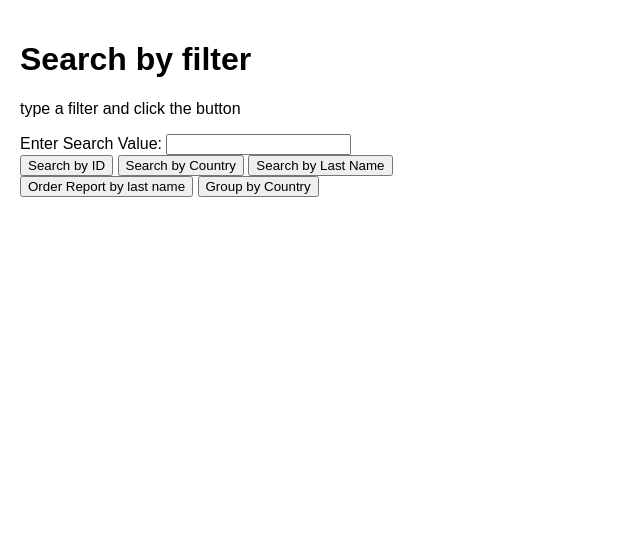
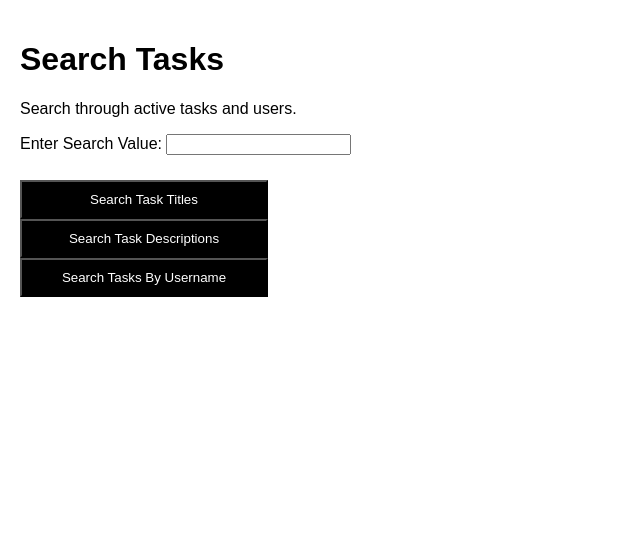
Before and after one commit to Ragnarok1337/Project-Management-Website, a Flask app: page /search in a window 1280 px wide. Shown: the part 48-603 px from the top of the page, without its empty margins (0-640 px from the left). Run offline with Flask 3, Linux system fonts and the light colour scheme.

Commit message:
Implemented search function, split search results depending on columns returned by query

```diff
--- /dev/null
+++ b/ProjectManagementVenv/pyvenv.cfg
@@ -0,0 +1,3 @@
+home = C:\Users\cassi\AppData\Local\Programs\Python\Python310
+include-system-site-packages = false
+version = 3.10.6
--- a/Styles/style.css
+++ b/Styles/style.css
@@ -64,3 +64,22 @@ footer {
     bottom: 0;
     width: 100%;
 }
+
+/* Search Page */
+.searchBtn{
+    width:20%;
+    color:white;
+    background-color: black;
+    padding-top:10px;
+    padding-bottom:10px;
+}
+
+.searchBtn:hover{
+    color:cyan;
+}
+
+#searchBtnDiv{
+    display:flex;
+    flex-direction:column;
+    margin-top:25px;
+}
--- a/Templates/search.html
+++ b/Templates/search.html
@@ -16,16 +16,11 @@
 
         {{sform.value}}</br>
 
-        <button type="submit" name="search_id">Search by ID</button>
-
-        <button type="submit" name="search_country">Search by Country</button>
-
-        <button type="submit" name="search_lname">Search by Last Name</button></br>
-
-        <button type="submit" name="order">Order Report by last name</button>
-
-        <button type="submit" name="group">Group by Country</button>
-
+        <div id="searchBtnDiv">
+            <button class="searchBtn" type="submit" name="search_title">Search Task Titles</button>
+            <button class="searchBtn" type="submit" name="search_description">Search Task Descriptions</button>
+            <button class="searchBtn" type="submit" name="search_username">Search Tasks By Username</button></br>
+        </div>
 
 
     </form>
--- a/main_app.py
+++ b/main_app.py
@@ -11,7 +11,7 @@ app.config['SECRET_KEY']='FUCK'
 
 # Define the absolute path for the database
 BASE_DIR = os.path.abspath(os.path.dirname(__file__))
-DATABASE_PATH = os.path.join(BASE_DIR, 'mydatabase.db')
+DATABASE_PATH = os.path.join(BASE_DIR, 'ProjectManagement.db')
 
 # Set the SQLAlchemy database URI to the absolute path
 app.config['SQLALCHEMY_DATABASE_URI'] = f'sqlite:///{DATABASE_PATH}'
--- a/routes.py
+++ b/routes.py
@@ -1,5 +1,5 @@
 from main_app import app
-from model import db, MyTable
+from model import db, Tasks, Users
 from flask import render_template, redirect, url_for, flash
 from datetime import datetime
 from form import ContactForm, ProductForm, AddTaskForm, LoginForm
@@ -31,47 +31,48 @@ def display_login():
 def display_home():
     return render_template("index.html", title="Virginia Store (Index/Home page)", content="These are our products!")
 
-@app.route('/search', methods=['GET', 'POST']) #this is the log page that will print all flash messages
+# SEARCH PAGE
+@app.route('/search', methods=['GET', 'POST'])
+def search_page():
+    sform = form.SearchForm()
 
-## SEARCH PAGE ROUTING
-def search_page():
+    # Get column names for display in results
+    task_columns = [column.name for column in Tasks.__table__.columns]
+    user_columns = [column.name for column in Users.__table__.columns]
 
-   grouping=False
+    if request.method == 'POST' and sform.validate_on_submit():
+        value = sform.value.data
+        records = []
 
-   sform = form.SearchForm()
+        if 'search_title' in request.form:
+            # Search by task title
+            records = Tasks.query.filter(Tasks.title.ilike(f"%{value}%")).all()
 
-   columns = [column.name for column in MyTable.__table__.columns]
+        elif 'search_description' in request.form:
+            # Search by task body (not description)
+            records = Tasks.query.filter(Tasks.body.ilike(f"%{value}%")).all()
 
-   if request.method == 'POST':
+        elif 'search_username' in request.form:
+            # Search by username
+            records = Users.query.filter(Users.username.ilike(f"%{value}%")).all()
 
-      value=sform.value.data
+        return render_template(
+            'search_result.html',
+            title="Search result",
+            task_columns=task_columns,
+            user_columns=user_columns,
+            records=records
+        )
 
-      if 'search_id' in request.form:
+    return render_template(
+        'search.html',
+        sform=sform,
+        title="Search Tasks",
+        content="Search through active tasks and users."
+    )
 
-         records = MyTable.query.filter_by(id=int(value)).all()
 
-      elif 'search_lname' in request.form:
-
-         records = MyTable.query.filter(func.lower(MyTable.lname) == value.lower()).all()
-
-      elif 'search_country' in request.form:
-
-         records = MyTable.query.filter(func.lower(MyTable.country) == value.lower()).all()
-
-      elif 'order' in request.form:  #Records ordered by last name in Ascending order
-
-         records = MyTable.query.order_by(MyTable.lname).all()
-
-      elif 'group' in request.form:  #group by country
-
-         grouping=True
-
-         records = db.session.query(MyTable.country, func.count(MyTable.id)).group_by(MyTable.country).all()
-
-      return render_template('search_result.html',title="Search result", grouping=grouping, columns=columns, records=records)
-
-   return render_template('search.html', sform=sform, title="Search by filter", content="type a filter and click the button")
-
+# LOG SECTION
 @app.route('/log')
 def display_log():
     return render_template("log.html", title="Flash Logs", content="Changes made this session.")
```
Also changed, not shown: Templates/search_result.html (+41 -70 lines), model.py (+27 -10 lines), tempCodeRunnerFile.py (deleted, +0 -36 lines), mydatabase.db (deleted), 11 other files.
